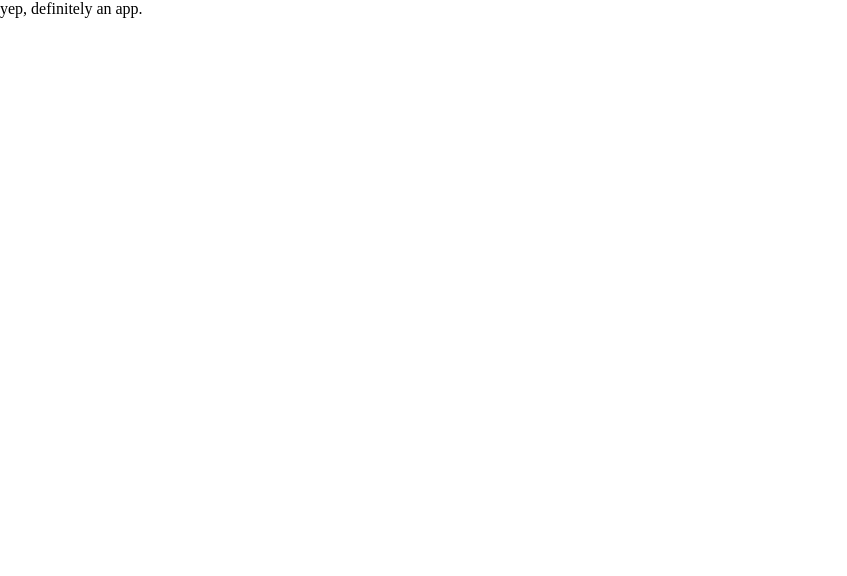
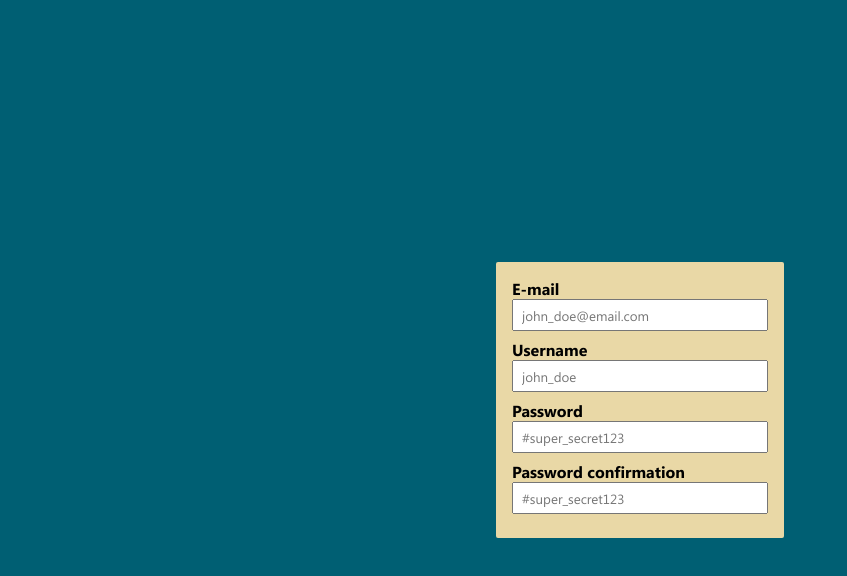
Before and after one commit to guilhermelMoraes/lab--front-end, a React (Create React App) app: page / in a window 1280 px wide. Shown: the top 576 px of the page, without its empty margins (0-847 px from the left). Built offline with nearby package versions, Linux system fonts and the light colour scheme.

Commit message:
feat(sign-up): add 1st iteration of form

```diff
--- a/src/index.css
+++ b/src/index.css
@@ -4,3 +4,11 @@
   margin: 0;
   padding: 0;
 }
+
+label {
+  font-family: "Segoe UI Bold", sans-serif;
+}
+
+input {
+  font-family: "Segoe UI Regular", sans-serif;
+}
--- /dev/null
+++ b/src/sign-up/sign-up.module.css
@@ -0,0 +1,27 @@
+.sign-up {
+  height: 100vh;
+  background-color: #005f73;
+  display: flex;
+  align-items: center;
+  justify-content: center;
+}
+
+.sign-up__form {
+  background-color: #e9d8a6;
+  border-radius: 2px;
+  padding: 16px;
+  width: 20%;
+}
+
+.form__label {
+  font-family: "Segoe UI Bold", sans-serif;
+  display: block;
+  margin-bottom: 8px;
+}
+
+.form__input {
+  width: 100%;
+  box-sizing: border-box;
+  height: 32px;
+  padding: 0 8px;
+}
--- a/src/sign-up/sign-up.tsx
+++ b/src/sign-up/sign-up.tsx
@@ -1,7 +1,78 @@
+import { Formik, FormikProps } from 'formik';
+
+import styles from './sign-up.module.css';
+import SignUpForm from './types';
+
 export default function SignUp() {
+  const formInitialValues: SignUpForm = {
+    email: '',
+    username: '',
+    password: '',
+    passwordConfirmation: '',
+  };
+
+  const onSubmit = async (): Promise<void> => {
+    Promise.resolve();
+  };
+
   return (
-    <div className="App">
-      yep, definitely an app.
+    <div className={styles['sign-up']}>
+      <Formik
+        initialValues={formInitialValues}
+        onSubmit={onSubmit}
+      >
+        {({ values, handleChange }: FormikProps<SignUpForm>) => (
+          <form className={styles['sign-up__form']}>
+            <label htmlFor="email" className={styles.form__label}>
+              <div>E-mail</div>
+              <input
+                id="email"
+                type="text"
+                className={styles.form__input}
+                onChange={handleChange}
+                value={values.email}
+                placeholder="john_doe@email.com"
+              />
+            </label>
+
+            <label htmlFor="username" className={styles.form__label}>
+              <div>Username</div>
+              <input
+                id="username"
+                type="text"
+                className={styles.form__input}
+                onChange={handleChange}
+                value={values.username}
+                placeholder="john_doe"
+              />
+            </label>
+
+            <label htmlFor="password" className={styles.form__label}>
+              <div>Password</div>
+              <input
+                id="password"
+                type="password"
+                className={styles.form__input}
+                onChange={handleChange}
+                value={values.password}
+                placeholder="#super_secret123"
+              />
+            </label>
+
+            <label htmlFor="password" className={styles.form__label}>
+              <div>Password confirmation</div>
+              <input
+                id="password"
+                type="password"
+                className={styles.form__input}
+                onChange={handleChange}
+                value={values.passwordConfirmation}
+                placeholder="#super_secret123"
+              />
+            </label>
+          </form>
+        )}
+      </Formik>
     </div>
   );
 }
--- /dev/null
+++ b/src/sign-up/types.ts
@@ -0,0 +1,8 @@
+type SignUpForm = {
+  email: string;
+  username: string;
+  password: string;
+  passwordConfirmation: string;
+}
+
+export default SignUpForm;
```
